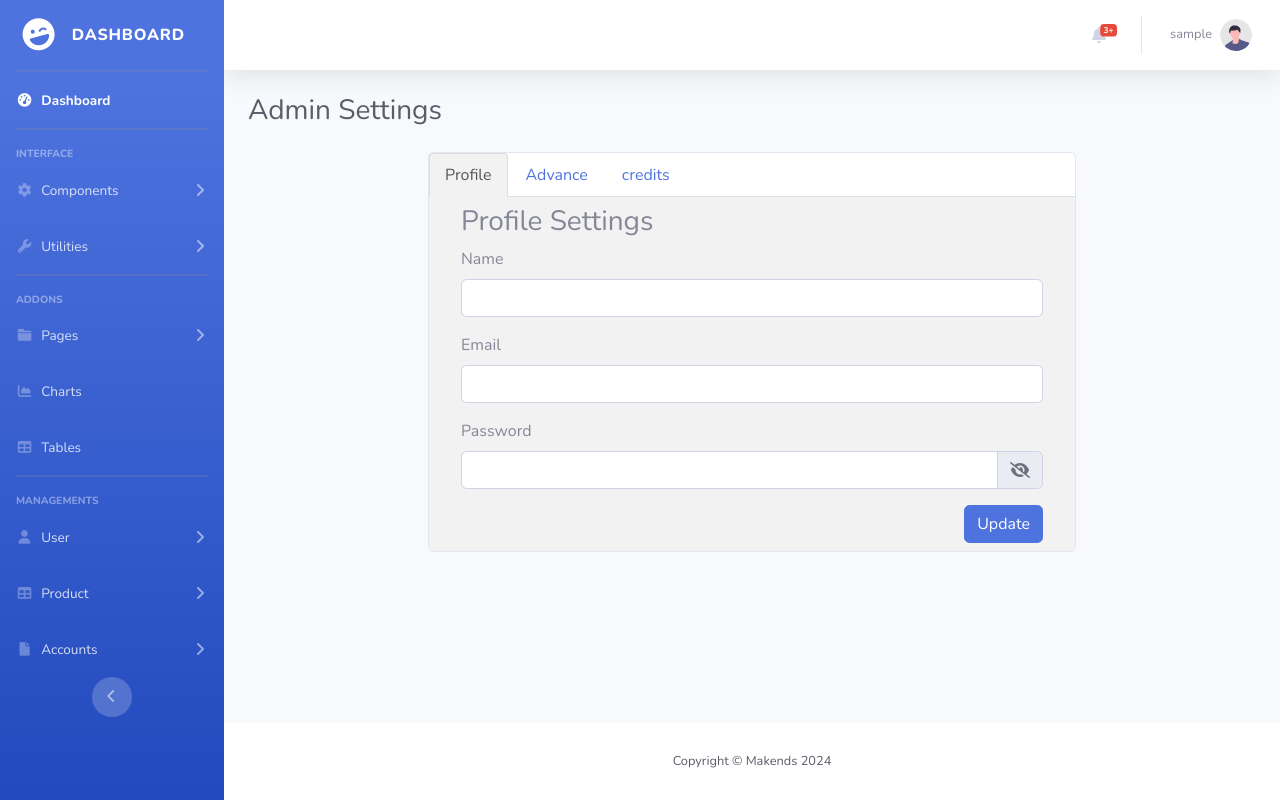
After one commit to QureshiTaha/Inventory-Dashboard, a PHP site: page /Inventory/settings?debug=1 in a window 1280 px wide. The commit adds this page. Run offline with PHP 8.4, Linux system fonts and the light colour scheme; the visitor is signed in with stand-in values (Sample User, id 1); data that the repository does not hold is empty; some libraries are stand-ins or nearby versions.

Commit message:
Setting page and Login page

```diff
--- a/common/topbar.php
+++ b/common/topbar.php
@@ -72,7 +72,7 @@ session_start();
             </a>
             <!-- Dropdown - User Information -->
             <div class="dropdown-menu dropdown-menu-right shadow animated--grow-in" aria-labelledby="userDropdown">
-                <a class="dropdown-item" href="#">
+                <a class="dropdown-item" href="/settings">
                     <i class="fas fa-cogs fa-sm fa-fw mr-2 text-gray-400"></i>
                     Settings
                 </a>
--- /dev/null
+++ b/settings.php
@@ -0,0 +1,276 @@
+<?php
+?>
+<!DOCTYPE html>
+<html lang="en">
+
+
+<head>
+
+    <meta charset="utf-8">
+    <meta http-equiv="X-UA-Compatible" content="IE=edge">
+    <meta name="viewport" content="width=device-width, initial-scale=1, shrink-to-fit=no">
+    <meta name="description" content="">
+    <meta name="author" content="">
+
+    <title>Admin Settings</title>
+
+    <!-- Custom fonts for this template-->
+    <!-- fontawesomefreeHere -->
+    <link href="https://fonts.googleapis.com/css?family=Nunito:200,200i,300,300i,400,400i,600,600i,700,700i,800,800i,900,900i" rel="stylesheet">
+
+    <!-- Custom styles for this template-->
+    <link href="https://cdn.jsdelivr.net/npm/bootstrap@5.0.2/dist/css/bootstrap.min.css" rel="stylesheet" integrity="sha384-EVSTQN3/azprG1Anm3QDgpJLIm9Nao0Yz1ztcQTwFspd3yD65VohhpuuCOmLASjC" crossorigin="anonymous">
+    <link href="css/sb-admin-2.min.css" rel="stylesheet">
+
+    <!-- <link rel="stylesheet" href="https://maxcdn.bootstrapcdn.com/bootstrap/3.4.1/css/bootstrap.min.css"> -->
+    <script src="https://ajax.googleapis.com/ajax/libs/jquery/3.5.1/jquery.min.js"></script>
+    <script src="https://maxcdn.bootstrapcdn.com/bootstrap/3.4.1/js/bootstrap.min.js"></script>
+
+</head>
+
+<body id="page-top">
+    <style>
+        .nav-tabs>li {
+            float: left;
+            margin-bottom: -1px;
+        }
+
+        .nav>li {
+            position: relative;
+            display: block;
+        }
+
+        .bg-f2 {
+            background-color: #f2f2f2;
+        }
+
+        .nav-tabs>li.active>a,
+        .nav-tabs>li.active>a:focus,
+        .nav-tabs>li.active>a:hover {
+            color: #555;
+            cursor: default;
+            background-color: #f2f2f2;
+            border: 1px solid #ddd;
+            border-bottom-color: rgb(221, 221, 221);
+            border-bottom-color: transparent;
+        }
+
+        .nav-tabs>li>a {
+            margin-right: 2px;
+            line-height: 1.42857143;
+            border: 1px solid transparent;
+            border-radius: 4px 4px 0 0;
+        }
+
+        .nav>li>a {
+            text-decoration: none;
+            position: relative;
+            display: block;
+            padding: 10px 15px;
+        }
+    </style>
+    <!-- Page Wrapper -->
+    <div id="wrapper">
+
+        <!-- Sidebar -->
+        <?php
+        include('./common/sidebar.php');
+        ?>
+        <!-- End of Sidebar -->
+
+        <!-- Content Wrapper -->
+        <div id="content-wrapper" class="d-flex flex-column">
+
+            <!-- Main Content -->
+            <div id="content">
+
+                <!-- Topbar -->
+                <?php
+                include('./common/topbar.php');
+                ?>
+                <!-- End of Topbar -->
+
+                <!-- Begin Page Content -->
+                <div class="container-fluid">
+                    <div class="d-sm-flex align-items-center justify-content-between mb-4">
+                        <h1 class="h3 mb-0 text-gray-800">Admin Settings</h1>
+                        <?php
+                        // Fetch USER DATA
+                        // $conn
+                        $ID =  $_SESSION['id'];
+                        $sql = "SELECT * FROM admin WHERE id =  '" . $ID . "'";
+                        $user = $conn->query($sql)->fetch_assoc();
+
+                        ?>
+                    </div>
+                    <div class="d-flex align-items-center justify-content-center">
+                        <div class="col-xl-8">
+                            <!-- Account details card-->
+                            <div class="card mb-4 ">
+
+
+                                <div id="exTab2" class=" ">
+                                    <ul class="nav nav-tabs">
+                                        <li class="active">
+                                            <a href="#1" data-toggle="tab">Profile</a>
+                                        </li>
+                                        <li><a href="#2" data-toggle="tab">Advance</a>
+                                        </li>
+                                        <li><a href="#3" data-toggle="tab">credits</a>
+                                        </li>
+                                    </ul>
+
+                                    <div class="tab-content  p-2 bg-f2">
+                                        <div class="tab-pane active " id="1">
+                                            <div class="container">
+                                                <h3>Profile Settings</h3>
+                                                <?php
+                                                if (isset($_POST['submit'])) {
+                                                    // Validate the input
+                                                    $id = $_POST['id'];
+                                                    $password = $_POST['password'];
+                                                    $name = $_POST['name'];
+                                                    $email = $_POST['email'];
+
+                                                    // Update the password in the database
+                                                    $sql = "UPDATE admin SET password = '$password', name = '$name', email = '$email' WHERE id = $id";
+
+                                                    if ($conn->query($sql) === TRUE) {
+
+                                                        // UPDATE session
+                                                        $_SESSION['username'] = $name;
+                                                        $_SESSION['email'] = $email;
+
+                                                        echo '
+                                                        <div class="">
+                                                            <div class="alert alert-success alert-dismissible fade show" id="myAlertSuccess" role="alert">
+                                                                <strong id="alertName">Admin</strong> <span id="AlertMessage">Updated Successfully</span>
+                                                                <button type="button" class="btn-close p-3" onclick="myAlertSuccess.classList.add(\'d-none\')" data-bs-dismiss="alert" aria-label="Close"></button>
+                                                            </div>
+                                                        </div>
+                                                        ';
+                                                    } else {
+                                                        echo '
+                                                        <div class="">
+                                                            <div class="alert alert-danger alert-dismissible fade show" id="myAlertDanger" role="alert">
+                                                                <strong id="alertName">Admin</strong> <span id="AlertMessage">Updated Fail</span>
+                                                                <button type="button" class="btn-close p-3" onclick="myAlertDanger.classList.add(\'d-none\')" data-bs-dismiss="alert" aria-label="Close"></button>
+                                                            </div>
+                                                        </div>
+                                                        ';
+                                                    }
+                                                    //wait 2 sec and reload window
+                                                    echo '<script>setTimeout(function(){ window.location.href = window.location.href; }, 2000);</script>';
+                                                }
+                                                ?>
+
+                                                <form method="post" action="<?php echo $_SERVER['PHP_SELF']; ?>">
+                                                    <div class="form-group">
+                                                        <label for="name">Name</label>
+                                                        <input type="text" class="form-control" id="name" value="<?= $user['name']; ?>" name="name">
+                                                    </div>
+                                                    <div class="form-group">
+                                                        <label for="email">Email</label>
+                                                        <input type="email" class="form-control" id="email" value="<?= $user['email']; ?>" name="email">
+                                                    </div>
+                                                    <div class="form-group">
+                                                        <label for="password">Password</label>
+                                                        <!-- Toggle password View js script-->
+                                                        <div class="input-group mb-3">
+                                                            <input type="password" class="form-control" id="password" value="<?= $user['password']; ?>" name="password">
+                                                            <div class="input-group-append" style="border-top-right-radius: 0.25rem;border-bottom-right-radius: 0.25rem;">
+                                                                <span class="input-group-text bg toggle-password" onclick="togglePassword()">
+                                                                    <i id="togglePasswordIcon" class="fa fa-eye-slash "></i>
+                                                                </span>
+                                                            </div>
+                                                        </div>
+                                                        <script>
+                                                            function togglePassword() {
+                                                                const passwordInput = document.getElementById('password');
+                                                                const icon = document.getElementById('togglePasswordIcon');
+                                                                const type = passwordInput.getAttribute('type') === 'password' ? 'text' : 'password';
+                                                                passwordInput.setAttribute('type', type);
+                                                                if (type === "password") {
+                                                                    icon.classList.add("fa-eye-slash");
+                                                                    icon.classList.remove("fa-eye");
+                                                                } else {
+                                                                    icon.classList.add("fa-eye");
+                                                                    icon.classList.remove("fa-eye-slash");
+                                                                }
+                                                            }
+                                                        </script>
+                                                    </div>
+                                                    <input type="hidden" name="id" value="<?= $user['id']; ?>">
+                                                    <div class="d-flex justify-content-end">
+                                                        <button type="submit" name="submit" class="btn btn-primary">Update</button>
+                                                    </div>
+
+                                                </form>
+                                            </div>
+                                        </div>
+
+
+                                        <div class="tab-pane" id="2">
+                                            <!-- Advance Settings -->
+                                            <div class="container">
+                                                <h3>Advance Settings</h3>
+                                                <p>
+                                                    <i class="fas fa-exclamation-triangle "></i>
+                                                    This feature is not available
+                                                </p>
+                                                <form class="">
+                                                    <div class="form-group">
+                                                    </div>
+                                                </form>
+                                            </div>
+                                        </div>
+                                        <div class="tab-pane" id="3">
+                                            <div class="container">
+                                                <h1>Credits</h1>
+                                                <!-- Credits Section Start -->
+                                                <div class="row">
+                                                    <div class="col-md-6">
+                                                        <div class="">
+                                                            <div class="card-body">
+                                                                <h5 class="card-title"></h5>
+                                                                <!-- With supporting text below as a natural lead-in to additional content. -->
+                                                                <p class="card-text">
+                                                                    Build with love by <a href="https://makend.com" class="">Makend Team.</a>
+                                                                </p>
+                                                            </div>
+                                                        </div>
+                                                    </div>
+                                                </div>
+                                            </div>
+                                            <!-- Credits Section END -->
+                                        </div>
+                                    </div>
+                                </div>
+
+
+
+                            </div>
+                        </div>
+                    </div>
+                </div>
+                <!-- /.container-fluid -->
+
+            </div>
+            <!-- End of Main Content -->
+
+            <!-- Footer -->
+
+            <?php
+
+            include('./common/footer.php');
+            ?>
+            <!-- End of Footer -->
+
+        </div>
+        <!-- End of Content Wrapper -->
+
+    </div>
+    <!-- End of Page Wrapper -->
+</body>
+
+</html>
```
Also changed, not shown: login.php (+6 -3 lines).
